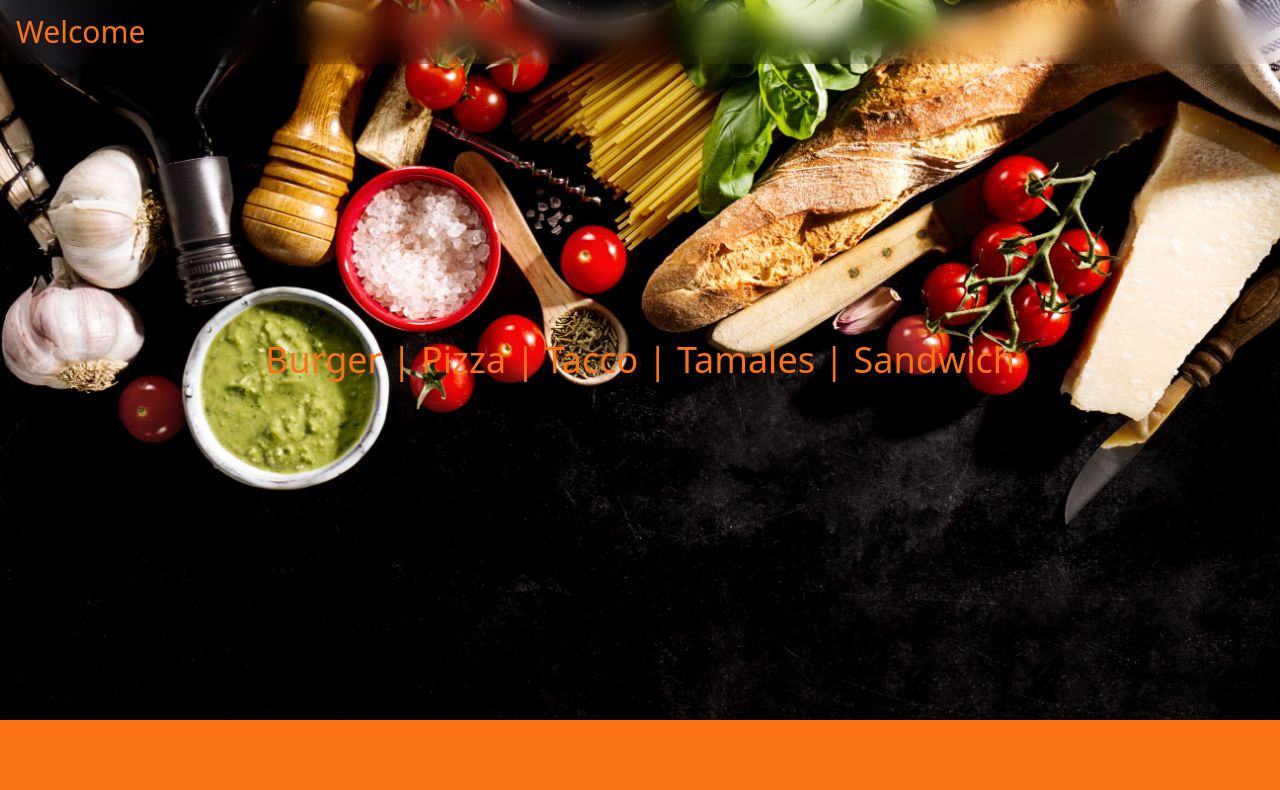
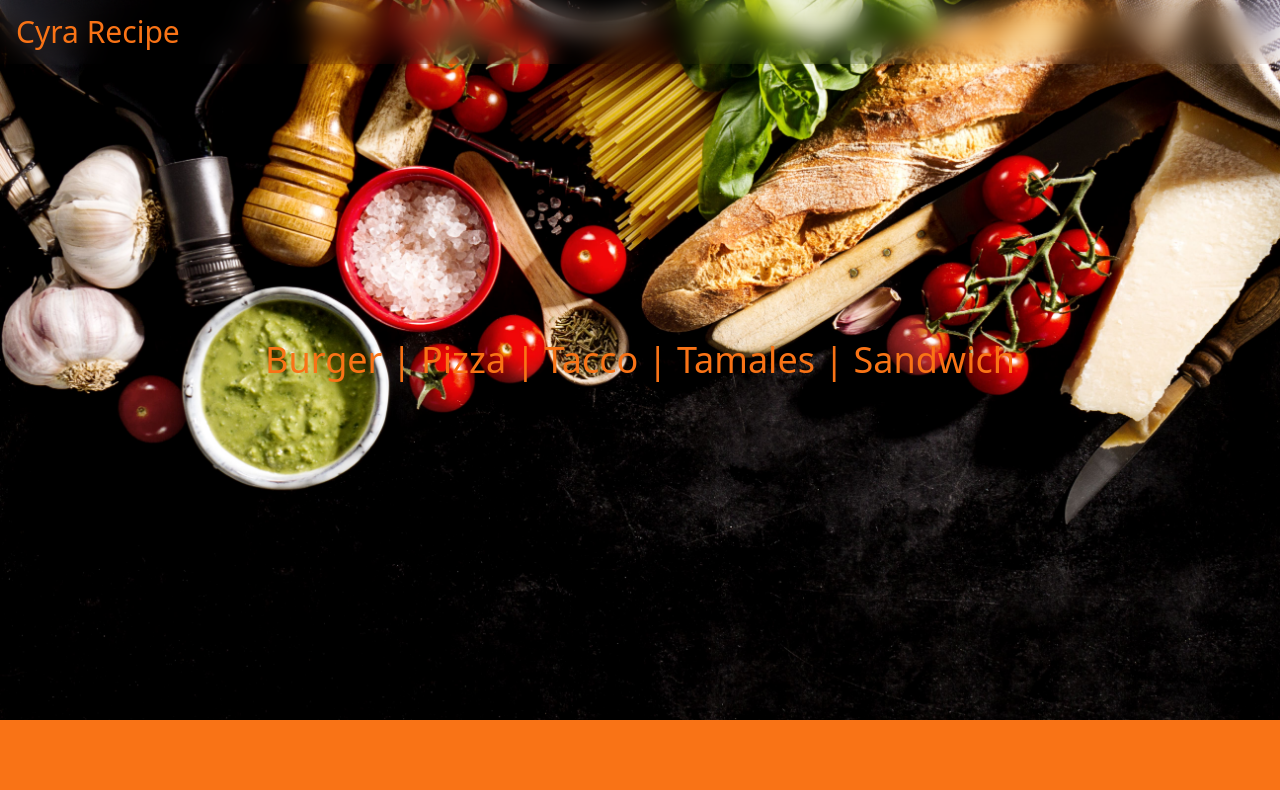
Before and after one commit to gilbertmunuotz/cyra-recipe, a React (Vite) app: page / in a window 1280 px wide. Shown: the top 790 px of the page. Built offline with nearby package versions, Linux system fonts and the light colour scheme; no server answers.

Commit message:
Updated Navbar.jsx

```diff
--- a/src/components/Navbar.jsx
+++ b/src/components/Navbar.jsx
@@ -7,7 +7,7 @@ function Navbar() {
         <div className='Navbar fixed top-0 w-full z-10'>
             <div className="flex justify-between items-center h-16 px-4 backdrop-blur-md">
                 <Link to={'/'}>
-                    <div className="text-3xl text-orange-500">Welcome</div>
+                    <div className="text-3xl text-orange-500">Cyra Recipe</div>
                 </Link>
             </div>
         </div>
```
